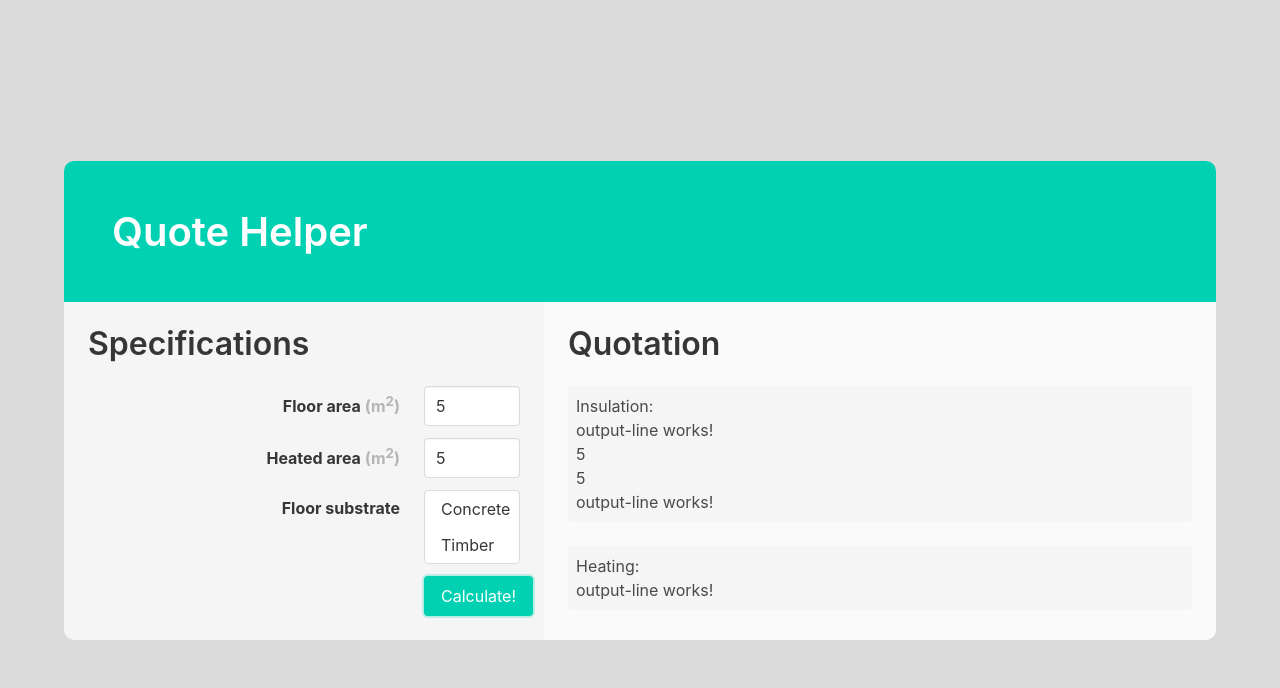
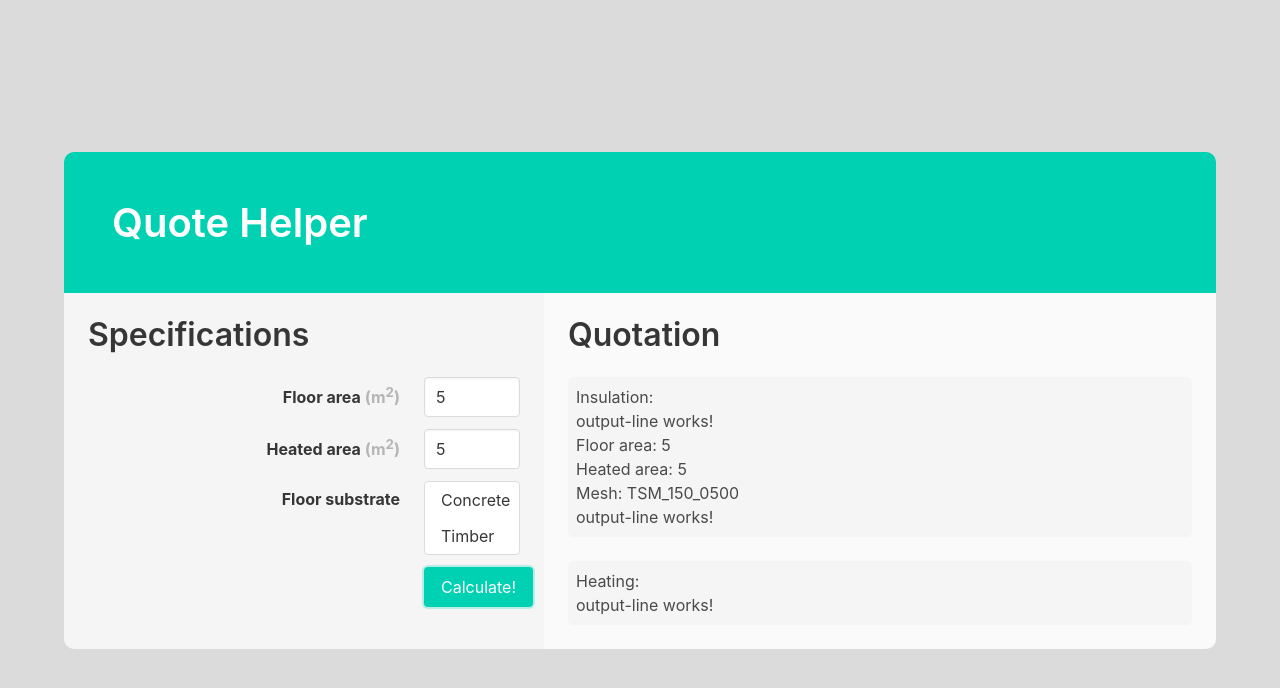
Before and after one commit to VinRanana/UFH-Quote-Helper, an Angular app in the folder client/: page / in a window 1280 px wide. Both pictures are taken after typing "5", "5" into the empty fields and a click on the button "Calculate!". Shown: the top 688 px of the page. Built offline with nearby package versions, Linux system fonts and the light colour scheme.

Commit message:
feat: display correct mesh for heated area

```diff
--- a/client/src/app/room/room.component.html
+++ b/client/src/app/room/room.component.html
@@ -62,9 +62,10 @@
     <div class="output-section block p-2">
       <p class="is-size-">Insulation:</p>
       <app-output-line></app-output-line>
-      <h2 *ngIf="inputData?.floorArea > 0">{{inputData?.floorArea}}</h2>
-      <h2 *ngIf="inputData?.heatedArea > 0">{{inputData?.heatedArea}}</h2>
-      <h2 *ngIf="inputData?.floorSubstrate?.length > 0">{{inputData?.floorSubstrate}}</h2>
+      <h2 *ngIf="inputData?.floorArea > 0">Floor area: {{inputData?.floorArea}}</h2>
+      <h2 *ngIf="inputData?.heatedArea > 0">Heated area: {{inputData?.heatedArea}}</h2>
+      <h2 *ngIf="inputData?.floorSubstrate?.length > 0">Floor substrate: {{inputData?.floorSubstrate}}</h2>
+      <h2 *ngIf="inputData?.heatedArea > 0">Mesh: <span class="is-uppercase">{{resultMesh}}</span></h2>
       <!-- <h2>{{randomHeatedArea}}m<sup>2</sup></h2>
       <h2>{{resultMesh}}</h2> -->
       <app-output-line></app-output-line>
--- a/client/src/app/room/room.component.ts
+++ b/client/src/app/room/room.component.ts
@@ -12,13 +12,13 @@ export class RoomComponent implements OnInit {
   randomMeshStr = randomMeshStr;
   meshObj = JSON.stringify(MESH_OBJ);
 
+  resultMesh: string;
+
   inputData: InputData = {
     floorArea: 0,
     heatedArea: 0,
     floorSubstrate: ''
   };
-  resultMesh = this.determineRightMesh(MESH_OBJ, this.randomHeatedArea);
-
 
   constructor() { }
 
@@ -27,9 +27,11 @@ export class RoomComponent implements OnInit {
 
   onSubmit(value: any){
     console.log('input value', value);
+
     this.inputData.floorArea = value['floor-area'];
     this.inputData.heatedArea = value['heated-area'];
     this.inputData.floorSubstrate = value['floor-substrate'][0];
+    this.resultMesh = this.determineRightMesh(MESH_OBJ, this.inputData.heatedArea);
 
     console.log('inputData', this.inputData);
   }
```
